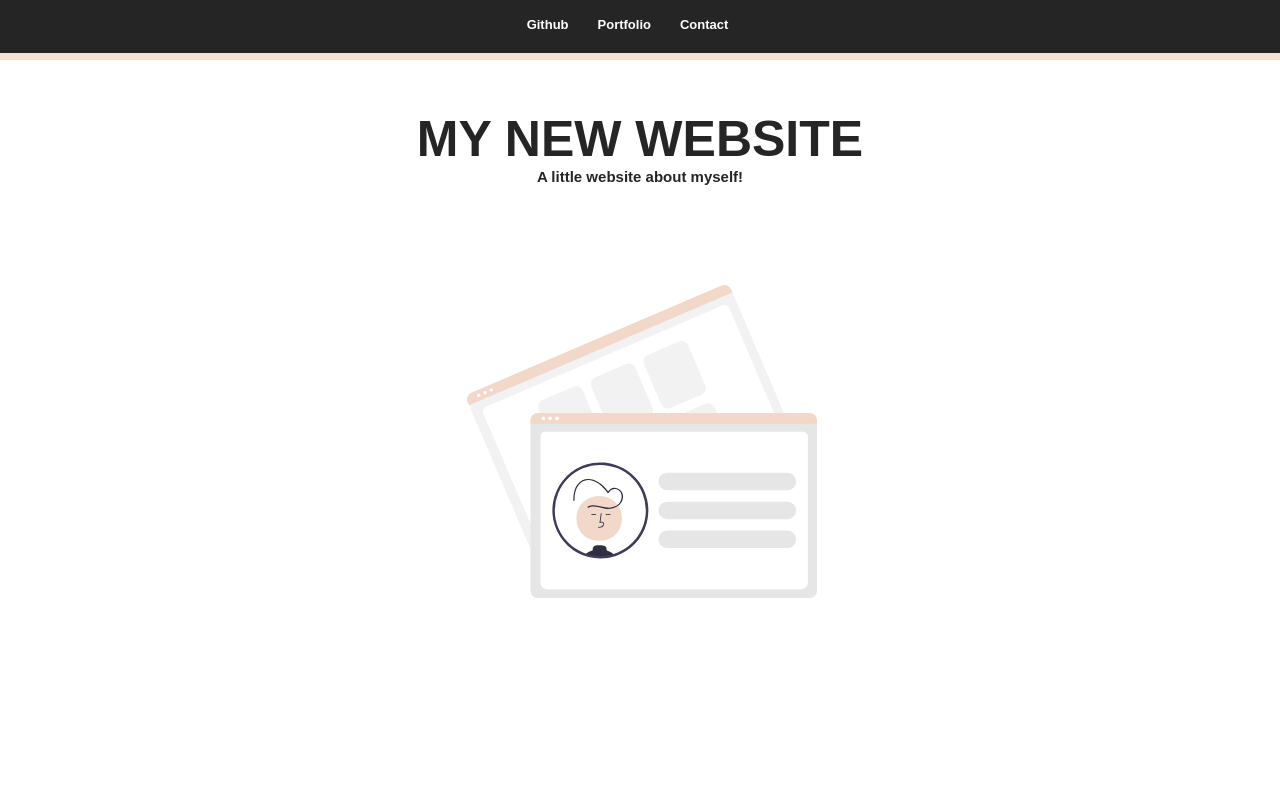
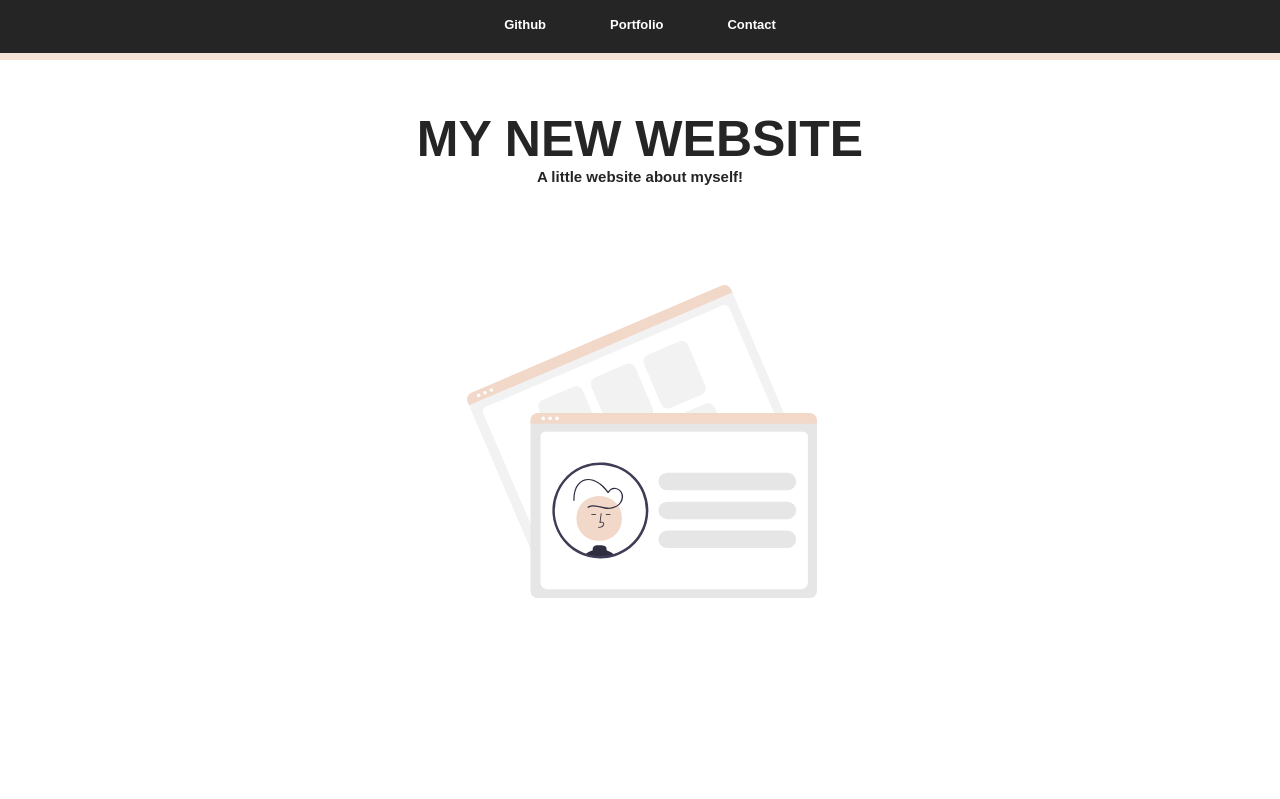
Before and after one commit to Punkinut/portfolio-page, a plain HTML site: page index.html in a window 1280 px wide. Shown: the top 799 px of the page. Drawn offline with Linux system fonts and the light colour scheme; a web font is replaced by a local one.

Commit message:
Re center nav

```diff
--- a/style.css
+++ b/style.css
@@ -12,15 +12,17 @@ nav {
 }
 
 nav ul {
-    margin: 0 auto;
+    display: block;
+    width: 95%;
     text-align: center;
-    height: 50px;
+    margin: auto;
+    height: 100%;
     padding-top: 15px;
 }
 
 nav li {
     display: inline;
-    padding-right: 25px;
+    padding: 30px;
     font-family: museo-sans,sans-serif;
     font-weight: 700;
     font-style: normal;
```
